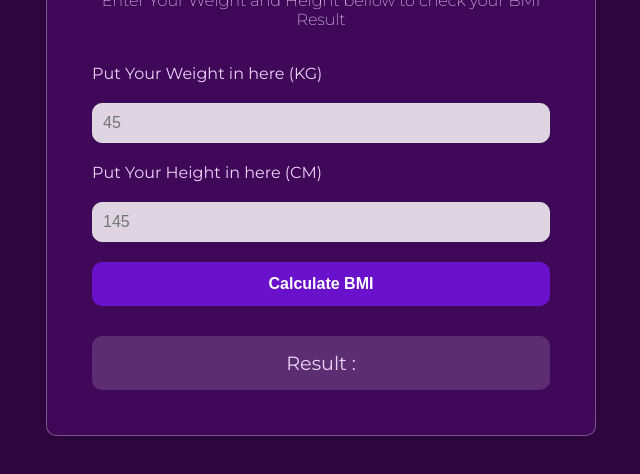
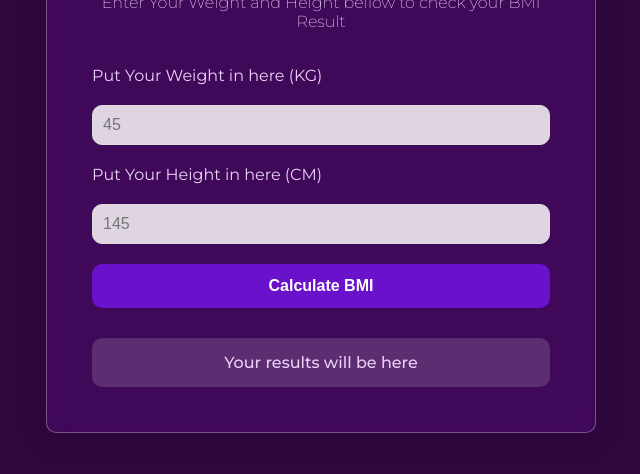
Before and after one commit to dwlndr/BMI-Calculator, a plain HTML site: page index.html in a window 1280 px wide. Shown: the part 242-716 px from the top of the page, without its empty margins (319-959 px from the left). Drawn offline with Linux system fonts and the light colour scheme.

Commit message:
min edit

```diff
--- a/index.html
+++ b/index.html
@@ -37,7 +37,7 @@
         </form>
       </div>
       <div class="result">
-        <p>Result :</p>
+        <p>Your results will be here</p>
       </div>
     </div>
     <!-- -------------------------------- scripts js -------------------------------- -->
--- a/styles.css
+++ b/styles.css
@@ -85,7 +85,8 @@
     background: rgba(255, 255, 255, 0.15);
     padding: 15px;
     border-radius: 10px;
-    font-size: 1.2rem;
+    font-size: 1rem;
+    font-weight: 500;
   }
 
   .result b {
```
